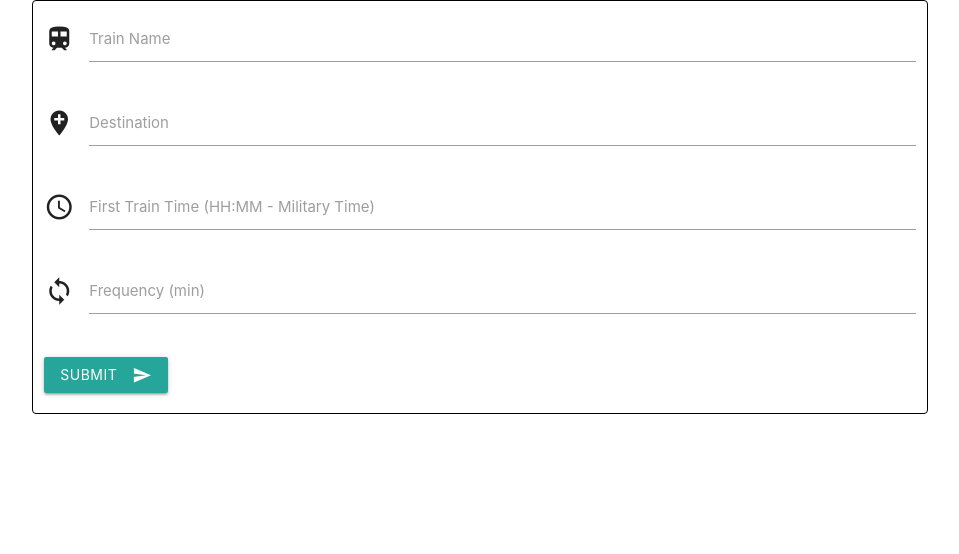
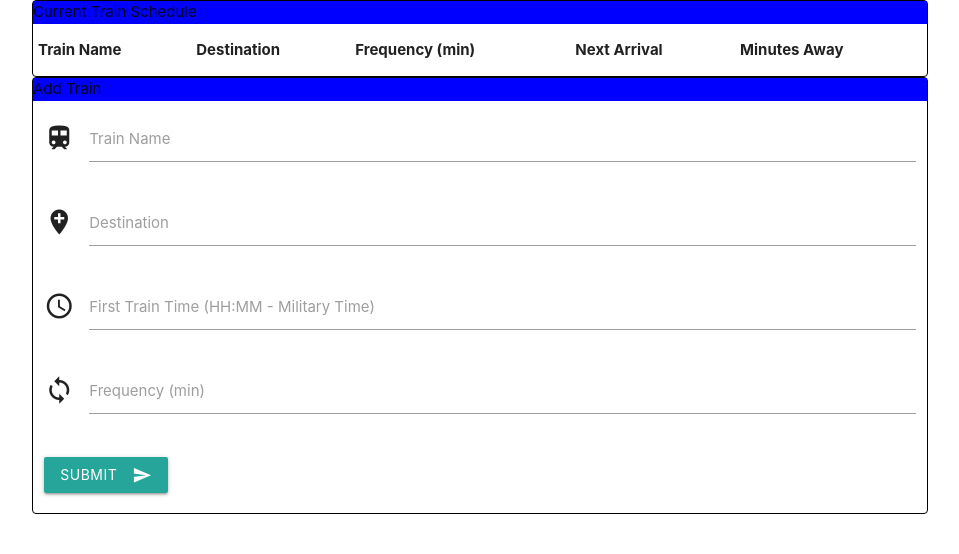
Before and after one commit to beccaharris/train-scheduler, a PHP site: page /train.html in a window 1280 px wide. Shown: the part 134-688 px from the top of the page, without its empty margins (160-1119 px from the left). Run offline with PHP 8.4, Linux system fonts and the light colour scheme; lists and menus that the app fills with data are empty; some libraries are stand-ins or nearby versions.

Commit message:
get the train rows to add dynamically, give the tables titles

```diff
--- a/assets/css/train.css
+++ b/assets/css/train.css
@@ -2,6 +2,7 @@ body {
   display: flex;
   min-height: 100vh;
   flex-direction: column;
+  height: 100%;
 }
 main {
   flex: 1 0 auto;
@@ -15,10 +16,16 @@ main {
 .white-text {
   text-align: center;
 }
-table {
-  border: 1px solid black
-}
+
 .form {
   border: 1px solid black;
-  border-radius: 4px;
+  border-radius: 4px
 }
+.table {
+  border-collapse: separate !important;
+  border: 1px solid black;
+  border-radius: 4px
+}
+.fake-panel-header {
+  background-color: blue;
+}
--- a/assets/javascript/train.js
+++ b/assets/javascript/train.js
@@ -1,6 +1,4 @@
 $(document).ready(function() {
-
-  $('table').hide();
   // Initialize Firebase //
   // =================== //
   var config = {
@@ -30,13 +28,13 @@ $(document).ready(function() {
       trainTime: trainTime,
       trainFrequency: trainFrequency
     };
+    // Push the newTrain object to Firebase db //
+    database.ref().push(newTrain)
     // Clear out input fields //
     var trainName = $('#train-name').val(null);
     var trainDestination = $('#train-destination').val(null);
     var trainTime = $('#train-time').val(null);
     var trainFrequency = $('#train-frequency').val(null);
-    // Push the newTrain object to Firebase db //
-    database.ref().push(newTrain)
   })
 
   // Will run after push of newTrain //
@@ -58,5 +56,15 @@ $(document).ready(function() {
     // Calculate the next train time //
     var nextTrainTime = moment().add(minutesTillTrain, 'minutes');
     var nextTrainTimePretty = moment(nextTrainTime).format('hh:mm')
+
+    $('#train-table > tbody').append(
+      '<tr>' +
+        '<td>' + trainName + '</td>' +
+        '<td>' + trainDestination + '</td>' +
+        '<td>' + trainFrequency + '</td>' +
+        '<td>' + nextTrainTimePretty + '</td>' +
+        '<td>' + minutesTillTrain + '</td>' +
+      '</tr>'
+    )
   })
 })
--- a/train.html
+++ b/train.html
@@ -26,7 +26,11 @@
   <!-- Main content -->
   <main>
     <div class="container">
-      <table class="striped responsive-table">
+      <div class="table">
+        <table id="train-table" class="striped responsive-table">
+            <div class="fake-panel-header">
+              Current Train Schedule
+            </div>
           <thead>
             <tr class="table-headers">
               <th>Train Name</th>
@@ -37,11 +41,14 @@
             </tr>
           </thead>
           <tbody>
+            <!-- Dynamic rows will be injected here -->
           </tbody>
         </table>
+      </div>
       <div class="row form">
           <form class="col s12">
             <div class="row">
+              <div class="fake-panel-header">Add Train</div>
               <div class="input-field col s12">
                 <i class="material-icons prefix">train</i>
                 <input id="train-name" type="text" class="validate">
```
Lines whose indentation alone changed are shown as unchanged.
